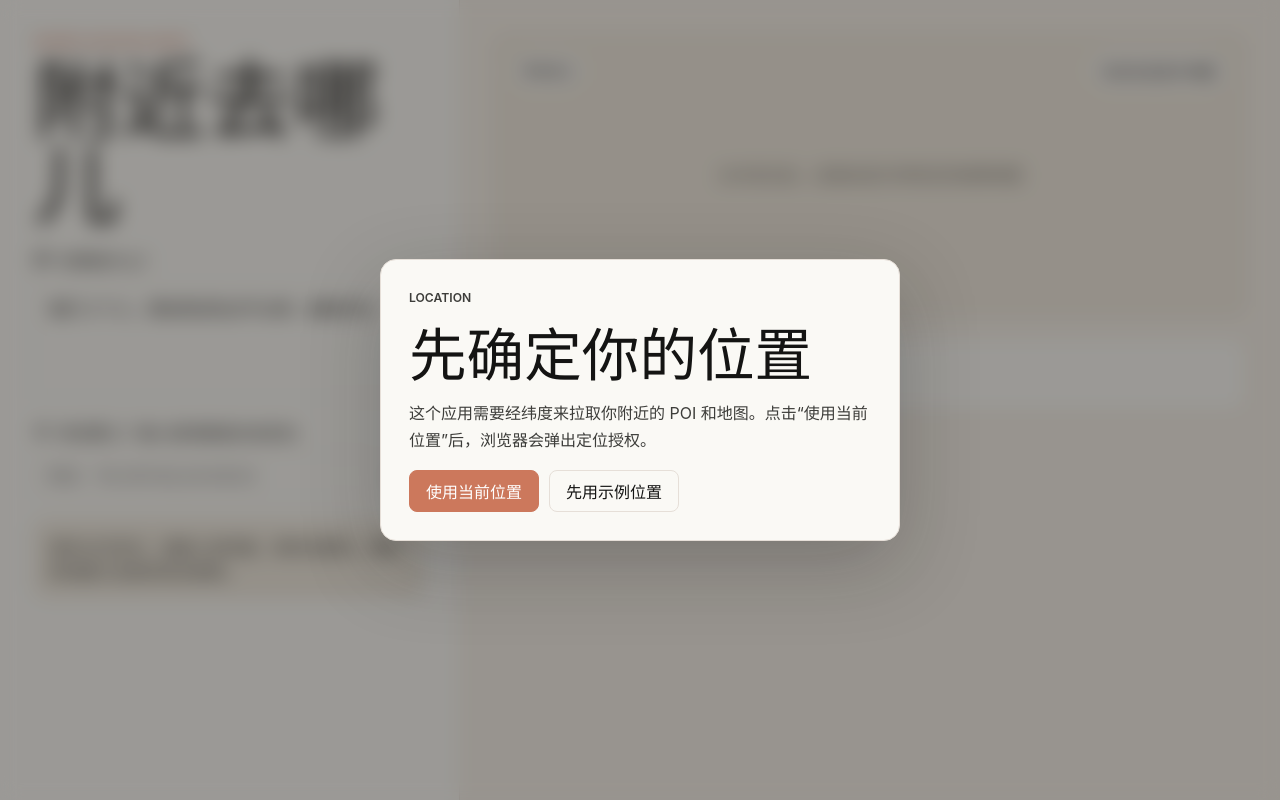
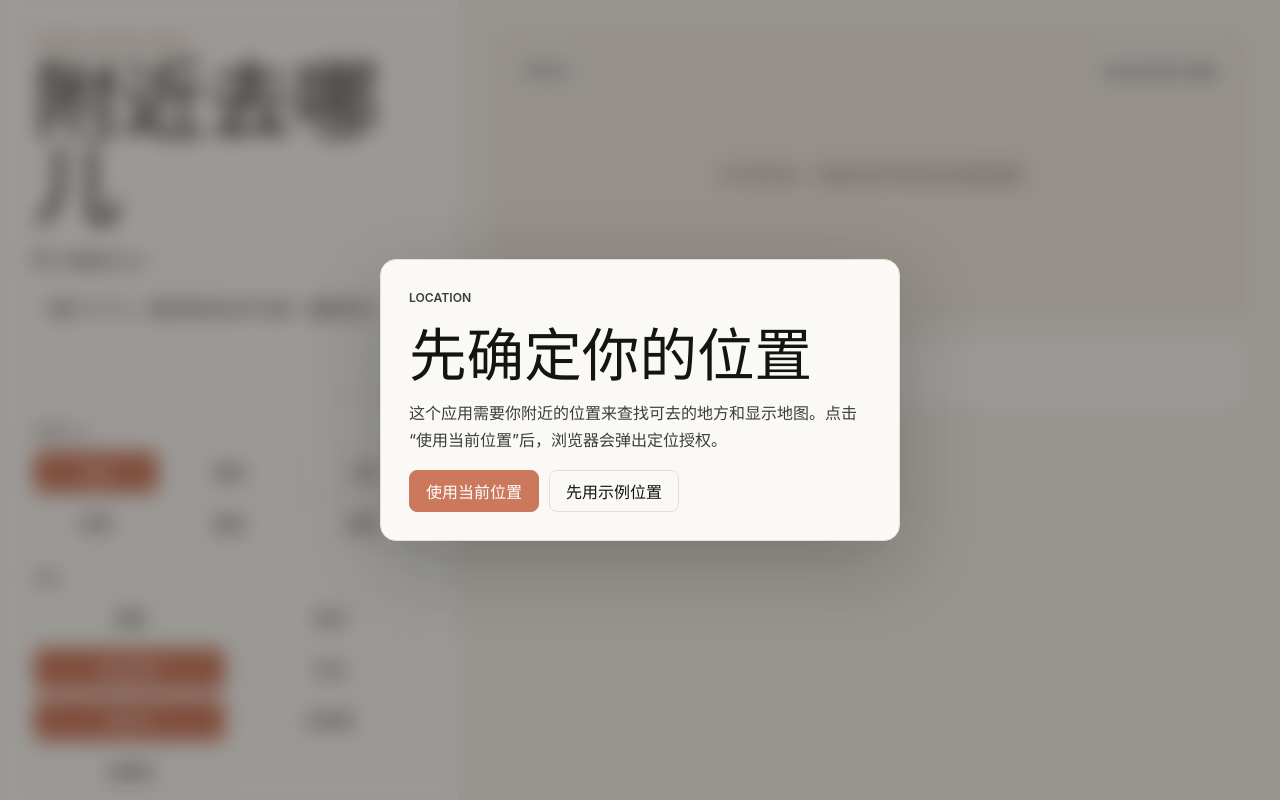
Before and after one commit to ytLiuq/nearby-decision-agent, a React (Vite) app: page / in a window 1280 px wide. Shown: the top 800 px of the page. Built offline with nearby package versions, Linux system fonts and the light colour scheme.

Commit message:
Improve choice filters and location UX

```diff
--- a/src/agent/recommender.ts
+++ b/src/agent/recommender.ts
@@ -117,7 +117,7 @@ function scorePlace(place: Place, intent: Intent, moodSet: Set<Mood>, people: nu
 
   if (place.source === "amap" || place.source === "merged") {
     score += 4;
-    reasons.push("来自实时周边 POI");
+    reasons.push("来自实时周边地点");
   }
 
   if (place.enrichment?.source === "tavily" || place.enrichment?.source === "mixed") {
--- a/src/main.tsx
+++ b/src/main.tsx
@@ -11,12 +11,13 @@ import {
   Wallet,
   X,
 } from "lucide-react";
-import { getEffectiveInput, recommendPlaces } from "./agent/recommender";
+import { getEffectiveInput, intentOptions, moodOptions, recommendPlaces } from "./agent/recommender";
 import { fetchAgentDecision, fetchNearbyPlaces, fetchReviewEnrichments, fetchWeather } from "./data/placesClient";
 import { mockPlaces } from "./data/mockPlaces";
 import type {
   AgentDecision,
   DecisionInput,
+  Intent,
   Mood,
   Place,
   PlaceSource,
@@ -72,6 +73,10 @@ function getAmapSecurityCode() {
   return getClientEnv("VITE_AMAP_SECURITY_JS_CODE") ?? getClientEnv("VITE_AMAP_JS_SECURITY_CODE") ?? "";
 }
 
+function getAmapPlugins() {
+  return ["AMap.Scale", "AMap.ToolBar", "AMap.Convertor"].join(",");
+}
+
 function loadAmapSdk() {
   if (window.AMap) return Promise.resolve(window.AMap);
   if (amapLoader) return amapLoader;
@@ -93,9 +98,7 @@ function loadAmapSdk() {
     const script = document.createElement("script");
     script.id = "amap-js-api";
     script.async = true;
-    script.src = `https://webapi.amap.com/maps?v=2.0&key=${encodeURIComponent(
-      key,
-    )}&plugin=AMap.Scale,AMap.ToolBar`;
+    script.src = `https://webapi.amap.com/maps?v=2.0&key=${encodeURIComponent(key)}&plugin=${getAmapPlugins()}`;
     script.onload = () => resolve(window.AMap);
     script.onerror = () => {
       amapLoader = undefined;
@@ -109,6 +112,21 @@ function loadAmapSdk() {
 
 function hasPlaceCoordinates(place: Place | undefined): place is Place & { longitude: number; latitude: number } {
   return Number.isFinite(place?.longitude) && Number.isFinite(place?.latitude);
+}
+
+function convertGpsToAmap(AMap: any, coords: Coordinates): Promise<Coordinates> {
+  if (!AMap?.convertFrom) return Promise.resolve(coords);
+
+  return new Promise((resolve) => {
+    AMap.convertFrom([coords.lng, coords.lat], "gps", (status: string, result: any) => {
+      const point = result?.locations?.[0];
+      if (status === "complete" && point) {
+        resolve({ lng: point.lng, lat: point.lat });
+        return;
+      }
+      resolve(coords);
+    });
+  });
 }
 
 function AMapPreview({
@@ -222,7 +240,8 @@ function App() {
   const [prompt, setPrompt] = useState("我们 3 个人，想在附近吃点不太贵、能聊天的");
   const [people] = useState(3);
   const [budget] = useState(100);
-  const [selectedMoods] = useState<Mood[]>([]);
+  const [intent, setIntent] = useState<Intent>("dinner");
+  const [selectedMoods, setSelectedMoods] = useState<Mood[]>(["chat", "value"]);
   const [location, setLocation] = useState("");
   const [places, setPlaces] = useState<Place[]>(mockPlaces);
   const [source, setSource] = useState<PlaceSource>("mock");
@@ -236,8 +255,8 @@ function App() {
   const [showLocationDialog, setShowLocationDialog] = useState(true);
 
   const rawInput: DecisionInput = useMemo(
-    () => ({ prompt, people, budget, intent: "dinner", moods: selectedMoods, location }),
-    [budget, location, people, prompt, selectedMoods],
+    () => ({ prompt, people, budget, intent, moods: selectedMoods, location }),
+    [budget, intent, location, people, prompt, selectedMoods],
   );
   const effectiveInput = useMemo(() => getEffectiveInput(rawInput), [rawInput]);
   const hasUsableLocation = Boolean(parseLocation(effectiveInput.location));
@@ -247,6 +266,12 @@ function App() {
   const mapPlace = expandedMapPlace ?? best;
   const mapPreviewPlaces = visibleRecommendations.slice(0, 3);
   const userCoordinates = parseLocation(effectiveInput.location);
+
+  function toggleMood(mood: Mood) {
+    setSelectedMoods((current) =>
+      current.includes(mood) ? current.filter((item) => item !== mood) : [...current, mood],
+    );
+  }
 
   useEffect(() => {
     const controller = new AbortController();
@@ -309,20 +334,43 @@ function App() {
     }
 
     setIsLocating(true);
-    setLocationMessage("正在请求浏览器定位权限...");
+    setLocationMessage("正在请求定位权限。若浏览器弹窗出现，请选择允许。");
     navigator.geolocation.getCurrentPosition(
-      (position) => {
-        const nextLocation = `${position.coords.longitude.toFixed(6)},${position.coords.latitude.toFixed(6)}`;
+      async (position) => {
+        const gpsLocation = {
+          lng: Number(position.coords.longitude.toFixed(6)),
+          lat: Number(position.coords.latitude.toFixed(6)),
+        };
+        let amapLocation = gpsLocation;
+
+        try {
+          const AMap = await loadAmapSdk();
+          amapLocation = await convertGpsToAmap(AMap, gpsLocation);
+        } catch {
+          amapLocation = gpsLocation;
+        }
+
+        const nextLocation = `${amapLocation.lng.toFixed(6)},${amapLocation.lat.toFixed(6)}`;
+        const accuracyText = Number.isFinite(position.coords.accuracy)
+          ? `浏览器定位精度约 ${Math.round(position.coords.accuracy)} 米。`
+          : "";
         setLocation(nextLocation);
-        setLocationMessage("已定位到当前位置，将用这组经纬度查询附近地点。");
+        setExpandedMapPlace(undefined);
+        setLocationMessage(`已定位并校准为高德坐标。${accuracyText}`);
         setShowLocationDialog(false);
         setIsLocating(false);
       },
-      () => {
-        setLocationMessage("定位失败。请允许浏览器定位，或手动输入经纬度。");
+      (error) => {
+        const reason =
+          error.code === error.PERMISSION_DENIED
+            ? "定位权限被拒绝。请在浏览器地址栏允许位置权限，或手动输入经纬度。"
+            : error.code === error.TIMEOUT
+              ? "定位超时。可以再试一次，或先手动输入经纬度。"
+              : "定位失败。请检查浏览器位置权限，或手动输入经纬度。";
+        setLocationMessage(reason);
         setIsLocating(false);
       },
-      { enableHighAccuracy: true, timeout: 10000, maximumAge: 60000 },
+      { enableHighAccuracy: true, timeout: 15000, maximumAge: 30000 },
     );
   }
 
@@ -333,7 +381,7 @@ function App() {
           <div className="location-modal-card">
             <p className="eyebrow">Location</p>
             <h2 id="location-modal-title">先确定你的位置</h2>
-            <p>这个应用需要经纬度来拉取你附近的 POI 和地图。点击“使用当前位置”后，浏览器会弹出定位授权。</p>
+            <p>这个应用需要你附近的位置来查找可去的地方和显示地图。点击“使用当前位置”后，浏览器会弹出定位授权。</p>
             <div className="location-modal-actions">
               <button type="button" className="primary-action" onClick={useBrowserLocation} disabled={isLocating}>
                 {isLocating ? "定位中..." : "使用当前位置"}
@@ -343,6 +391,7 @@ function App() {
                 className="secondary-action"
                 onClick={() => {
                   setLocation("116.397428,39.90923");
+                  setExpandedMapPlace(undefined);
                   setLocationMessage("已使用北京示例坐标。你也可以手动改成自己的经纬度。");
                   setShowLocationDialog(false);
                 }}
@@ -370,20 +419,54 @@ function App() {
           <textarea
             value={prompt}
             onChange={(event) => setPrompt(event.target.value)}
-            placeholder="例如：我们 3 个人在东城区，想找一家人均 100 左右、适合聊天的餐厅"
+            placeholder="例如：我们 3 个人，想找一个附近、预算合适、适合聊天的地方"
           />
         </label>
+
+        <div className="tag-section">
+          <p>想做什么</p>
+          <div className="intent-grid">
+            {intentOptions.map((option) => (
+              <button
+                type="button"
+                key={option.id}
+                className={intent === option.id ? "active" : ""}
+                onClick={() => setIntent(option.id)}
+              >
+                {option.label}
+              </button>
+            ))}
+          </div>
+        </div>
+
+        <div className="tag-section">
+          <p>偏好</p>
+          <div className="mood-grid">
+            {moodOptions.map((option) => (
+              <button
+                type="button"
+                key={option.id}
+                className={selectedMoods.includes(option.id) ? "active" : ""}
+                onClick={() => toggleMood(option.id)}
+              >
+                {option.label}
+              </button>
+            ))}
+          </div>
+        </div>
 
         <div className="prompt-box">
           <span>
             <MapPin size={16} />
-            你在哪儿？输入经纬度或点击定位
+            你在哪儿？点击定位或输入高德坐标
           </span>
           <div className="location-row">
             <input
               value={location}
               onChange={(event) => {
                 setLocation(event.target.value);
+                setExpandedMapPlace(undefined);
+                setLocationMessage(parseLocation(event.target.value) ? "已使用你输入的位置。" : "请输入“经度,纬度”，例如 116.397428,39.90923。");
               }}
               placeholder="例如：116.397428,39.90923"
             />
@@ -545,7 +628,10 @@ function toUserReason(reason: string) {
   if (reason.includes("类型匹配")) return "和你描述的需求匹配";
   if (reason.includes("预算匹配")) return "预算上比较合适";
   if (reason.includes("人数适配")) return "适合当前人数";
+  if (reason.includes("人数合适")) return "适合当前人数";
   if (reason.includes("偏好标签")) return "氛围和你想要的感觉接近";
+  if (reason.includes("口碑标签")) return "公开口碑里也有相近线索";
+  if (reason.includes("实时周边地点")) return "位置在你附近";
   return reason;
 }
 
--- a/src/styles.css
+++ b/src/styles.css
@@ -413,17 +413,23 @@ input:focus {
 
 .loading-panel {
   position: absolute;
-  inset: 34px;
+  top: 50%;
+  left: 50%;
   z-index: 8;
   display: grid;
   place-items: center;
   align-content: center;
   gap: 10px;
+  width: min(360px, calc(100% - 68px));
+  min-height: 180px;
   border: 1px solid var(--hairline);
   border-radius: 12px;
   color: var(--ink);
   background: rgba(250, 249, 245, 0.92);
   backdrop-filter: blur(12px);
+  box-shadow: 0 20px 60px rgba(20, 20, 19, 0.16);
+  text-align: center;
+  transform: translate(-50%, -50%);
 }
 
 .loading-panel p {
```
